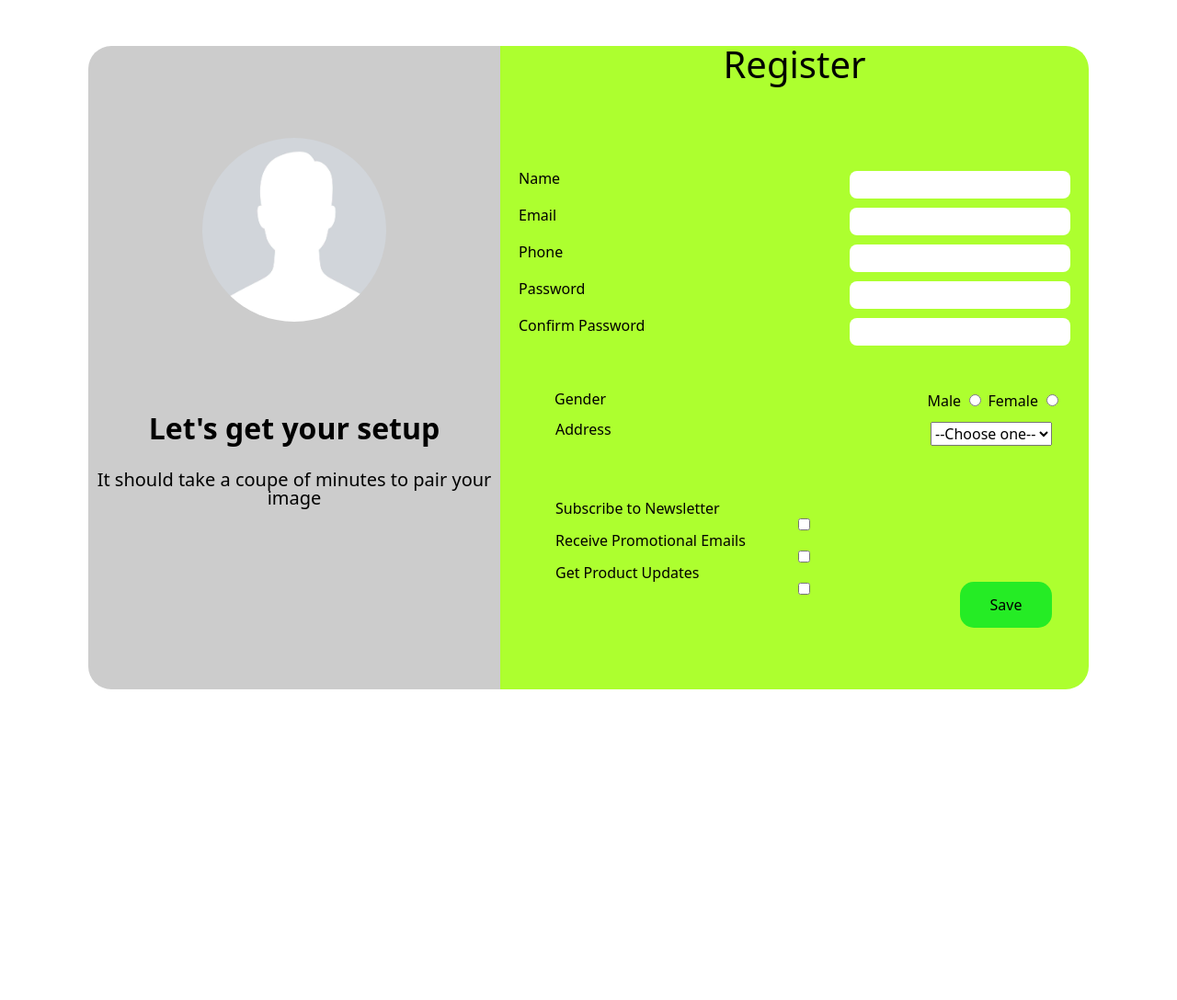
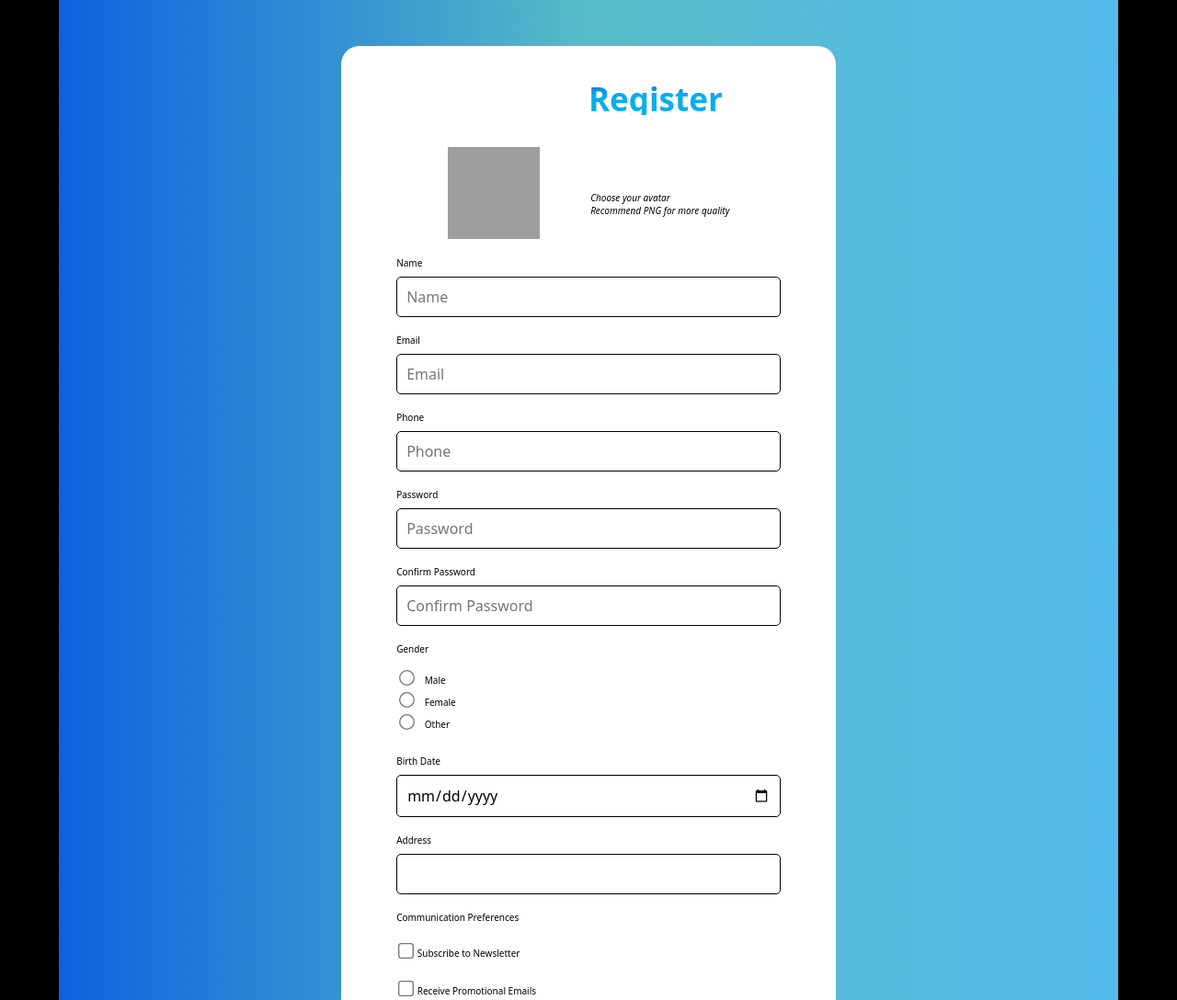
Before and after one commit to leminhhai220705/F8_zoom_day4, a plain HTML site: page pages/form.html in a window 1280 px wide. Shown: the top 1088 px of the page at 92% size. Before the commit the page ends 800 px from the top, so only its background shows below. Drawn offline with Linux system fonts and the light colour scheme; grey boxes are pictures that could not be loaded.

Commit message:
update form

```diff
--- a/css/form.css
+++ b/css/form.css
@@ -1,146 +1,122 @@
 * {
   font-family: system-ui, -apple-system, BlinkMacSystemFont, "Segoe UI", Roboto, Oxygen, Ubuntu,
     Cantarell, "Open Sans", "Helvetica Neue", sans-serif;
+
+  font-size: 1.6rem;
+}
+
+html {
+  font-size: 62.5%;
+  background-color: #000;
 }
 
 .header {
   text-align: center;
-  font-size: 40px;
-  font-weight: 100;
+  font-size: 3.5rem;
+  position: absolute;
+  top: 90px;
+  left: 576px;
+  background-color: #08aeea;
+  background-image: linear-gradient(0deg, #08aeea 61%, #2a62f5 100%);
+  color: transparent;
+  background-clip: text;
 }
 
-.form-container {
+.form-background {
   display: flex;
-  justify-content: center;
+  background: #0d62e0;
+  background: linear-gradient(
+    90deg,
+    rgba(13, 98, 224, 1) 0%,
+    rgba(87, 188, 199, 1) 50%,
+    rgba(83, 186, 237, 1) 100%
+  );
+  width: 90vw;
+  min-height: 100vh;
+  margin: 0 auto;
+  position: relative;
+}
+
+.form {
+  display: flex;
+  flex-direction: column;
+  width: 38%;
+  min-height: 150vh;
+  background-color: #fff;
+  margin: 50px auto;
+  padding: 100px 50px;
+  border-radius: 20px;
   outline: none;
 }
 
-.avatar-container {
-  background: #ccc;
-  width: 35%;
-  height: 700px;
-  margin-top: 50px;
-  border-top-left-radius: 25px;
-  border-bottom-left-radius: 25px;
+.form-group {
+  min-height: 50px;
+  background-color: #fff;
+  padding: 10px;
+  display: flex;
+  flex-direction: column;
 }
 
-.avatar-label {
-  display: block;
-  width: 200px;
-  height: 200px;
-  margin: 100px auto;
+.form-group input {
+  margin-top: 10px;
+  border: 1px solid #000;
+  border-radius: 5px;
+  padding: 10px;
 }
 
-.avatar-default {
-  width: 100%;
-  height: 100%;
+.form-group .gender {
+  padding: 10px;
+  margin-left: -10px;
+}
+
+.form-group .gender .gender-option input {
+  transform: scale(1.3);
+  margin-right: 10px;
+  accent-color: #000;
+}
+
+.form-group .choice-preference .preference-option {
+  margin-top: 15px;
+}
+
+.form-group .choice-preference .preference-option input {
+  transform: scale(1.3);
+  accent-color: #000;
+}
+
+.form-group:first-child {
+  display: flex;
+  flex-direction: row;
+  justify-content: space-evenly;
+}
+
+.form-group .avatar-recommendation {
+  padding-top: 50px;
+  font-style: italic;
+  font-size: 1rem;
+}
+
+.form-group img {
   object-fit: cover;
-  border-radius: 999px;
+  width: 100px;
+  height: 100px;
   cursor: pointer;
 }
 
-.file-choosing {
-  display: none;
+.form-group button {
+  margin: 70px auto;
+  width: 250px;
+  height: 70px;
+  color: #fff;
+  background-color: #08aeea;
+  background-image: linear-gradient(0deg, #08aeea 61%, #2a62f5 100%);
+  outline: none;
+  border: none;
+  border-radius: 15px;
+  cursor: pointer;
+  transition: transform 0.2s ease-in-out;
 }
 
-.notice {
-  text-align: center;
-  font-size: 20px;
+.form-group button:hover {
+  transform: translateY(-8px);
 }
-
-.notice h2 {
-  font-size: 32px;
-  margin-bottom: 30px;
-}
-
-.input-container {
-  background-color: greenyellow;
-  width: 50%;
-  height: 700px;
-  margin-top: 50px;
-  border-top-right-radius: 25px;
-  border-bottom-right-radius: 25px;
-}
-
-.first-group {
-  width: 600px;
-  margin: 0 auto;
-}
-
-.item-group1 {
-  display: flex;
-
-  margin-top: 10px;
-}
-
-.item-group1 label {
-  width: 200px;
-}
-
-.item-group1 input {
-  margin-left: 200px;
-}
-
-.second-group {
-  width: 600px;
-  margin-top: 50px;
-}
-
-.item-group2 {
-  width: 600px;
-  display: flex;
-  justify-content: center;
-  margin-left: 30px;
-}
-
-.item-group2:nth-child(1) p {
-  width: 200px;
-  margin-left: 29px;
-}
-
-.male-female {
-  width: 200px;
-  margin-left: 40%;
-}
-.address {
-  margin-top: 15px;
-  display: flex;
-  margin-left: 60px;
-  justify-content: space-between;
-}
-
-.email-subcribe {
-  display: flex;
-  flex-direction: column;
-  margin-top: 60px;
-  margin-left: 60px;
-}
-
-.first-group input {
-  border: none;
-  outline: none;
-  border-radius: 8px;
-  width: 300px;
-  height: 30px;
-}
-
-.btn-side {
-  width: 500px;
-  display: inline-block;
-  margin-top: -500px;
-}
-
-.btn {
-  display: inline-block;
-  background: rgb(37, 236, 37);
-  text-align: center;
-  margin-left: 500px;
-  margin-top: -500px;
-  width: 100px;
-  height: 50px;
-  padding: 10px;
-  border: none;
-  outline: none;
-  border-radius: 15px;
-  cursor: pointer;
-}
--- a/pages/form.html
+++ b/pages/form.html
@@ -3,92 +3,103 @@
   <head>
     <meta charset="UTF-8" />
     <meta name="viewport" content="width=device-width, initial-scale=1.0" />
-    <title>Register</title>
+    <title>Document</title>
     <link rel="stylesheet" href="../css/reset.css" />
-    <link rel="stylesheet" href="../css/styles.css" />
     <link rel="stylesheet" href="../css/form.css" />
   </head>
   <body>
-    <form class="form-container" action="" autocomplete="off">
-      <div class="avatar-container">
-        <label class="avatar-label" for="file-choosing">
-          <img class="avatar-default" src="../imgs/avatar_default.png" alt="avatar_default" />
+    <div class="form-background">
+      <h1 class="header">Register</h1>
+
+      <form class="form" action="" spellcheck="false" autocomplete="off">
+        <div class="form-group">
+          <div class="choose-avatar">
+            <label for="avatar">
+              <img
+                src="https://encrypted-tbn0.gstatic.com/images?q=tbn:ANd9GcSP0Vxe9tZXWEo--exl5BX-opdviodvtTnApg&s"
+                alt="choose_avatar"
+              />
             </label>
-        <input class="file-choosing" type="file" name="" id="file-choosing" accept="image/*" />
-        <div class="notice">
-          <h2>Let's get your setup</h2>
-          <p>It should take a coupe of minutes to pair your image</p>
+            <input id="avatar" type="file" accept="image/*" hidden />
+          </div>
+          <div class="avatar-recommendation">
+            <p>Choose your avatar</p>
+            <p style="line-height: 18px">Recommend PNG for more quality</p>
           </div>
         </div>
 
-      <div class="input-container">
-        <h1 class="header">Register</h1>
-        <div style="margin-top: 15%" class="first-group">
-          <div class="item-group1">
+        <div class="form-group">
           <label for="name">Name</label>
-            <input spellcheck="false" type="text" name="name" id="name" />
+          <input id="name" name="name" type="text" placeholder="Name" />
         </div>
-
-          <div class="item-group1">
+        <div class="form-group">
           <label for="email">Email</label>
-            <input spellcheck="false" type="email" name="email" id="email" />
+          <input id="email" name="email" type="email" placeholder="Email" />
         </div>
-
-          <div class="item-group1">
-            <label for="tel">Phone</label>
-            <input spellcheck="false" type="text" name="tel" id="tel" />
+        <div class="form-group">
+          <label for="phone">Phone</label>
+          <input id="phone" name="phone" type="text" placeholder="Phone" />
         </div>
-
-          <div class="item-group1">
+        <div class="form-group">
           <label for="password">Password</label>
-            <input type="password" name="password" id="password" />
+          <input id="password" name="password" type="password" placeholder="Password" />
         </div>
-
-          <div class="item-group1">
+        <div class="form-group">
           <label for="password-confirmation">Confirm Password</label>
-            <input type="password" name="password-confirmation" id="password-confirmation" />
+          <input
+            id="password-confirmation"
+            name="password-confirmation"
+            type="text"
+            placeholder="Confirm Password"
+          />
+        </div>
+        <div class="form-group">
+          <label for="gender">Gender</label>
+          <div class="gender">
+            <div class="gender-option">
+              <input name="gender" id="male" type="radio" />
+              <label for="male">Male</label>
+            </div>
+            <div class="gender-option">
+              <input name="gender" id="female" type="radio" />
+              <label for="female">Female</label>
+            </div>
+            <div class="gender-option">
+              <input name="gender" id="other" type="radio" />
+              <label for="other">Other</label>
+            </div>
+          </div>
+        </div>
+        <div class="form-group">
+          <label for="birth-date">Birth Date</label>
+          <input id="birth-date" name="birth-date" type="date" />
+        </div>
+        <div class="form-group">
+          <label for="address">Address</label>
+          <input id="address" name="address" type="text" />
+        </div>
+        <div class="form-group">
+          <label for="preference">Communication Preferences</label>
+          <div class="choice-preference">
+            <div class="preference-option">
+              <input id="preference1" type="checkbox" name="preference" />
+              <label for="preference1">Subscribe to Newsletter</label>
+            </div>
+            <div class="preference-option">
+              <input type="checkbox" name="preference" id="preference2" />
+              <label for="preference2">Receive Promotional Emails</label>
+            </div>
+            <div class="preference-option">
+              <input type="checkbox" name="preference" id="preference3" />
+              <label for="preference3">Get Product Updates</label>
+            </div>
           </div>
         </div>
 
-        <div class="second-group">
-          <div class="item-group2">
-            <p>Gender</p>
-
-            <div class="male-female">
-              <label for="male">Male</label>
-              <input type="radio" name="gender" id="male" />
-
-              <label for="female">Female</label>
-              <input type="radio" name="gender" id="female" />
-            </div>
-          </div>
-
-          <div class="address">
-            <label for="address">Address</label>
-            <select name="address" id="address">
-              <option value="">--Choose one--</option>
-              <option value="hanoi">Hanoi</option>
-              <option value="hochiminh">Ho Chi Minh</option>
-              <option value="danang">Da Nang</option>
-            </select>
-          </div>
-
-          <div class="email-subcribe">
-            <label for="newsletter">Subscribe to Newsletter</label>
-            <input type="checkbox" name="email-promotion" id="newsletter" />
-
-            <label for="promotional">Receive Promotional Emails</label>
-            <input type="checkbox" name="email-promotion" id="promotional" />
-
-            <label for="product">Get Product Updates</label>
-            <input type="checkbox" name="email-promotion" id="product" />
-          </div>
-
-          <div class="btn-side">
-            <button class="btn">Save</button>
-          </div>
-        </div>
+        <div class="form-group">
+          <button type="submit">Register</button>
         </div>
       </form>
+    </div>
   </body>
 </html>
```
Lines whose indentation alone changed are shown as unchanged.
